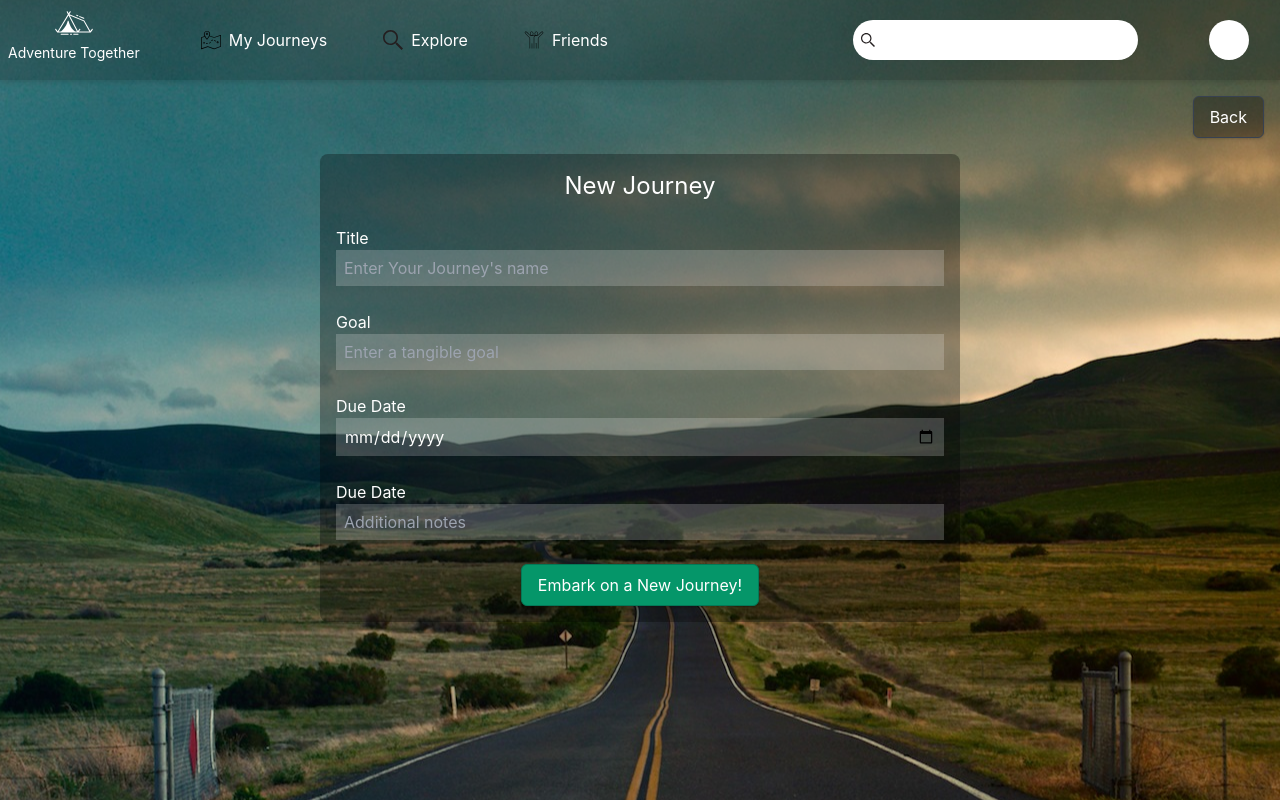
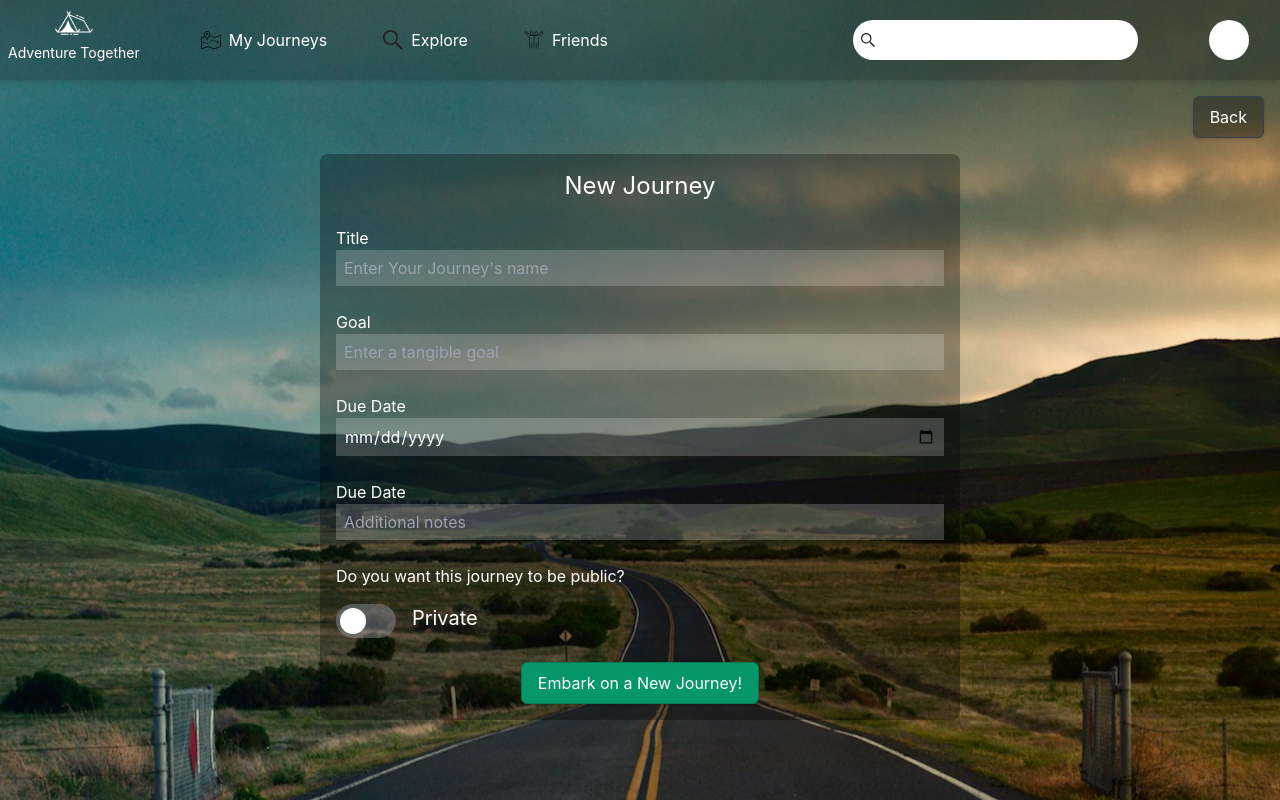
Before and after one commit to derekdkim/social-media-client, a React (Create React App) app: page /journeys/new in a window 1280 px wide. Built offline with nearby package versions, Linux system fonts and the light colour scheme; what tailwindcss-filters would draw is missing.

Commit message:
Added styling for friend list, added privacy toggle button for journeys

```diff
--- /dev/null
+++ b/src/components/Friends/FriendCard/index.css
@@ -0,0 +1,12 @@
+.friend-card-container {
+  @apply grid grid-cols-3;
+  @apply p-2;
+}
+
+.profile-pic {
+  @apply md:ml-2 h-12 text-white fill-current;
+}
+
+.unfriend-btn {
+  @apply ml-auto mr-4;
+}
--- /dev/null
+++ b/src/components/Friends/FriendCard/index.js
@@ -0,0 +1,20 @@
+import React from 'react';
+import './index.css';
+
+import { UserIcon } from '../../../images/';
+
+const FriendCard = () => {
+  return (
+    <div className='panel-black card-item friend-card-container'>
+      <img src={UserIcon} className='profile-pic' alt='profile-pic'/>
+      <div>
+        <p className='text-xl font-bold'>Username</p>
+        <p className='text-base'>Firstname Lastname</p>
+      </div>
+
+      <button className='unfriend-btn'>X</button>
+    </div>
+  );
+}
+
+export default FriendCard;
--- a/src/components/Friends/MyFriendsPage/index.js
+++ b/src/components/Friends/MyFriendsPage/index.js
@@ -1,10 +1,17 @@
 import React from 'react';
+
+import FriendCard from '../FriendCard';
 
 const MyFriendsPage = () => {
   return (
     <div class='page-container'>
-      <div>
-        <p>Insert List of Friends Here</p>
+      <div className='one-tab-container only-tab'>
+        <h3 className='tab-heading'>My Friends</h3>
+        <div className='friend-list'>
+          <FriendCard />
+          <FriendCard />
+          <FriendCard />
+        </div>
       </div>
     </div>
   );
--- a/src/components/IndexPage/index.css
+++ b/src/components/IndexPage/index.css
@@ -5,16 +5,16 @@
 
 .tab-left {
   @apply flex flex-col content-around;
-  @apply mt-10 mx-20 text-left;
+  @apply mt-10 mx-4 lg:mx-20 text-left;
 }
 
 .tab-right {
   @apply flex;
-  @apply mx-20 lg:m-20;
+  @apply mx-4 lg:m-20;
 }
 
 .progress-panel {
-  @apply  m-4 p-8 w-full;
+  @apply  m-4 p-2 lg:p-4 w-full;
 }
 
 .progress-panel-header {
--- a/src/components/Journey/JourneyCreator/index.css
+++ b/src/components/Journey/JourneyCreator/index.css
@@ -1,6 +1,6 @@
 .form-container {
   @apply flex flex-row;
-  @apply mx-auto w-1/2 p-4;
+  @apply p-4 lg:mx-auto lg:w-1/2;
 }
 
 .form-container form {
@@ -24,3 +24,51 @@
 .create-btn {
   @apply bg-green-600 hover:bg-green-400 hover:text-white border-green-700;
 }
+
+/* Toggle button */
+.switch-container {
+  @apply flex flex-row content-center mt-4;
+}
+
+.switch {
+  @apply inline-block relative;
+  width: 60px;
+  height: 34px;
+}
+
+.switch input {
+  @apply opacity-0 w-0 h-0;
+}
+
+.slider {
+  @apply absolute cursor-pointer inset-0 bg-gray-400 bg-opacity-40;
+  border-radius: 34px;
+  transition: 0.4s;
+  -webkit-transition: 0.4s;
+}
+
+.slider:before {
+  @apply absolute bg-white;
+  content: "";
+  width: 26px;
+  height: 26px;
+  left: 4px;
+  bottom: 4px;
+  border-radius: 50%;
+  transition: 0.4s;
+  -webkit-transition: 0.4s;
+}
+
+input:checked + .slider {
+  background-color: #2196F3;
+}
+
+input:checked + .slider:before {
+  -webkit-transform: translateX(26px);
+  -ms-transform: translateX(26px);
+  transform: translateX(26px);
+}
+
+.switch-text {
+  @apply ml-4 text-xl;
+}
--- a/src/components/Journey/JourneyCreator/index.js
+++ b/src/components/Journey/JourneyCreator/index.js
@@ -1,34 +1,51 @@
-import React from 'react';
+import React, { useState, useEffect } from 'react';
 import { Link } from 'react-router-dom';
 import './index.css';
 
 const JourneyCreator = () => {
+  const [publicStatus, updatePublicStatus] = useState(false);
+
+  const switchPrivacy = (event) => {
+    // Update privacy checked state for the Public/Private Slider Text
+    event.target.checked === true ? updatePublicStatus(true) : updatePublicStatus(false);
+  }
+
   return (
-    <div class='page-container'>
+    <div className='page-container'>
       <div className='right-btn-container-outer'>
         <Link className='right-btn-container-inner' to='/my-journeys'>
           <button className='button'>Back</button>
         </Link>
       </div>
 
-      <div class='form-container panel-black'>
+      <div className='one-tab-container form-container panel-black'>
         <form>
           <h3 className='tab-heading text-center'>New Journey</h3>
-          <div class='input-container'>
+          <div className='input-container'>
             <label htmlFor='journey-title-input'>Title</label>
             <input id='journey-title-input' type='text' placeholder="Enter Your Journey's name"></input>
           </div>
-          <div class='input-container'>
+          <div className='input-container'>
             <label htmlFor='journey-goal-input'>Goal</label>
             <input id='journey-goal-input' type='text' placeholder="Enter a tangible goal"></input>
           </div>
-          <div class='input-container'>
+          <div className='input-container'>
             <label htmlFor='journey-date-input'>Due Date</label>
             <input id='journey-date-input' type='date'></input>
           </div>
-          <div class='input-container'>
-            <label htmlFor='journey-des-input'>Due Date</label>
+          <div className='input-container'>
+            <label htmlFor='journey-desc-input'>Due Date</label>
             <input id='journey-desc-input' type='text' placeholder="Additional notes"></input>
+          </div>
+          <div className='input-container'>
+            <label htmlFor='journey-privacy-input'>Do you want this journey to be public?</label>
+            <div className='switch-container'>
+              <label className='switch'>
+                <input onChange={switchPrivacy} id='journey-privacy-input' type='checkbox'></input>
+                <span className='slider'></span>
+              </label>
+              <span className='switch-text'>{publicStatus ? 'Public' : 'Private'}</span>
+            </div>
           </div>
           <div className='btn-container'>
             <button className='button create-btn'>Embark on a New Journey!</button>
--- a/src/components/Journey/JourneyLink/index.css
+++ b/src/components/Journey/JourneyLink/index.css
@@ -1,5 +1,5 @@
 .journey-link-container {
-  @apply m-4 grid grid-cols-2 grid-rows-2;
+  @apply grid grid-cols-2 grid-rows-2;
 }
 
 .journey-title {
--- a/src/components/Journey/JourneyLink/index.js
+++ b/src/components/Journey/JourneyLink/index.js
@@ -7,7 +7,7 @@ const JourneyLink = () => {
   const [tags, setTags] = useState(['work', 'health', 'personal dev', 'soft skills']);
 
   return (
-    <div className='journey-link-container panel-black'>
+    <div className='journey-link-container panel-black card-item'>
       <h3 className='journey-title'>{title}</h3>
       <p className='journey-due-date'>Due Date: {dueDate.toDateString()}</p>
       <div className='tags'>
--- a/src/components/Routes/index.js
+++ b/src/components/Routes/index.js
@@ -18,7 +18,7 @@ const Routes = () => {
       <Route path='/my-journeys' component={MyJourneyPage} />
       <Route path='/journeys/new' component={JourneyCreator} />
       <Route path='/explore' component={ExplorePage} />
-      <Route path='my-friends' component={MyFriendsPage}/>
+      <Route path='/my-friends' component={MyFriendsPage}/>
     </Switch>
   );
 }
--- a/src/images/index.js
+++ b/src/images/index.js
@@ -2,3 +2,4 @@ export { default as LogoIcon } from './icons/tent.svg';
 export { default as FriendIcon } from './icons/group.svg';
 export { default as MapIcon } from './icons/map.svg';
 export { default as SearchIcon } from './icons/search.svg';
+export { default as UserIcon } from './icons/user.svg';
--- a/src/index.css
+++ b/src/index.css
@@ -32,7 +32,15 @@
   }
 
   .one-tab-container {
-    @apply mx-20;
+    @apply mx-4 lg:mx-20;
+  }
+
+  .card-item {
+    @apply m-4;
+  }
+
+  .only-tab {
+    @apply mt-20;
   }
 
   .panel-black {
```
Also changed, not shown: src/images/icons/user.svg (added).
